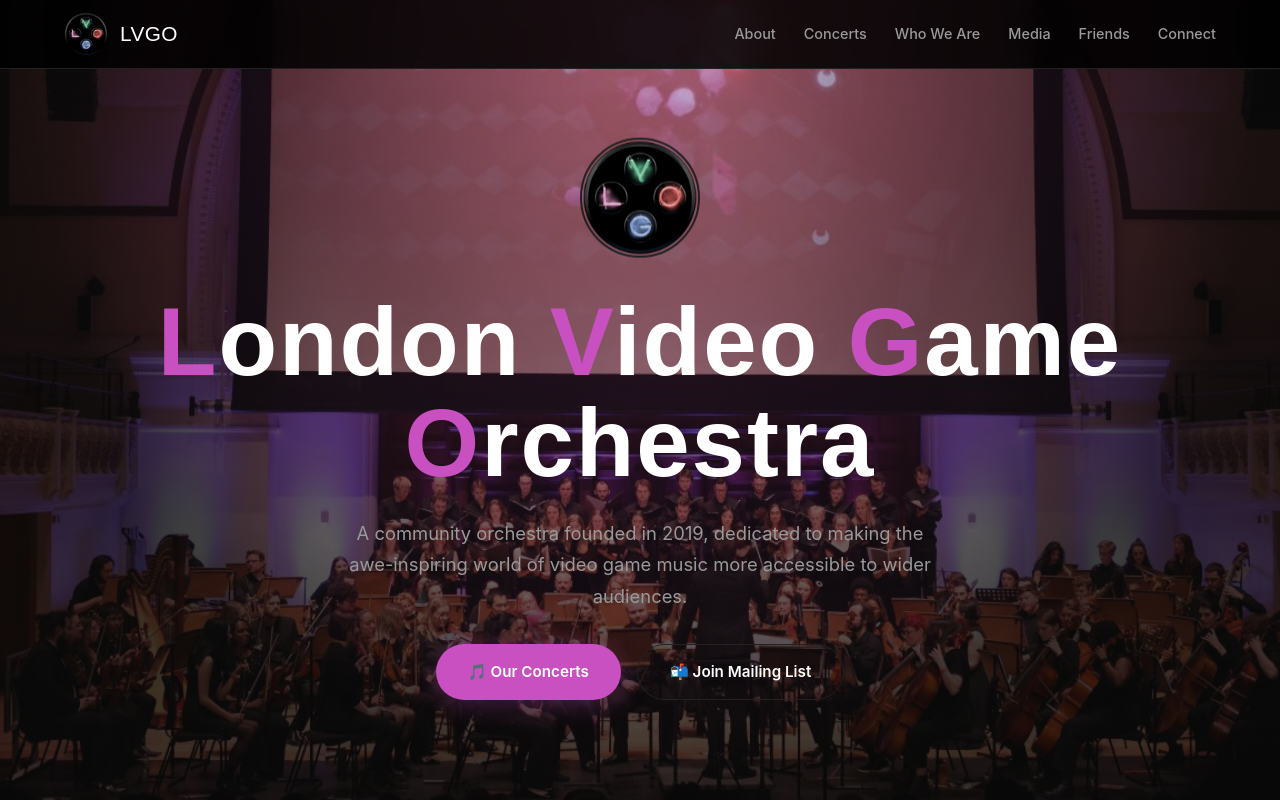
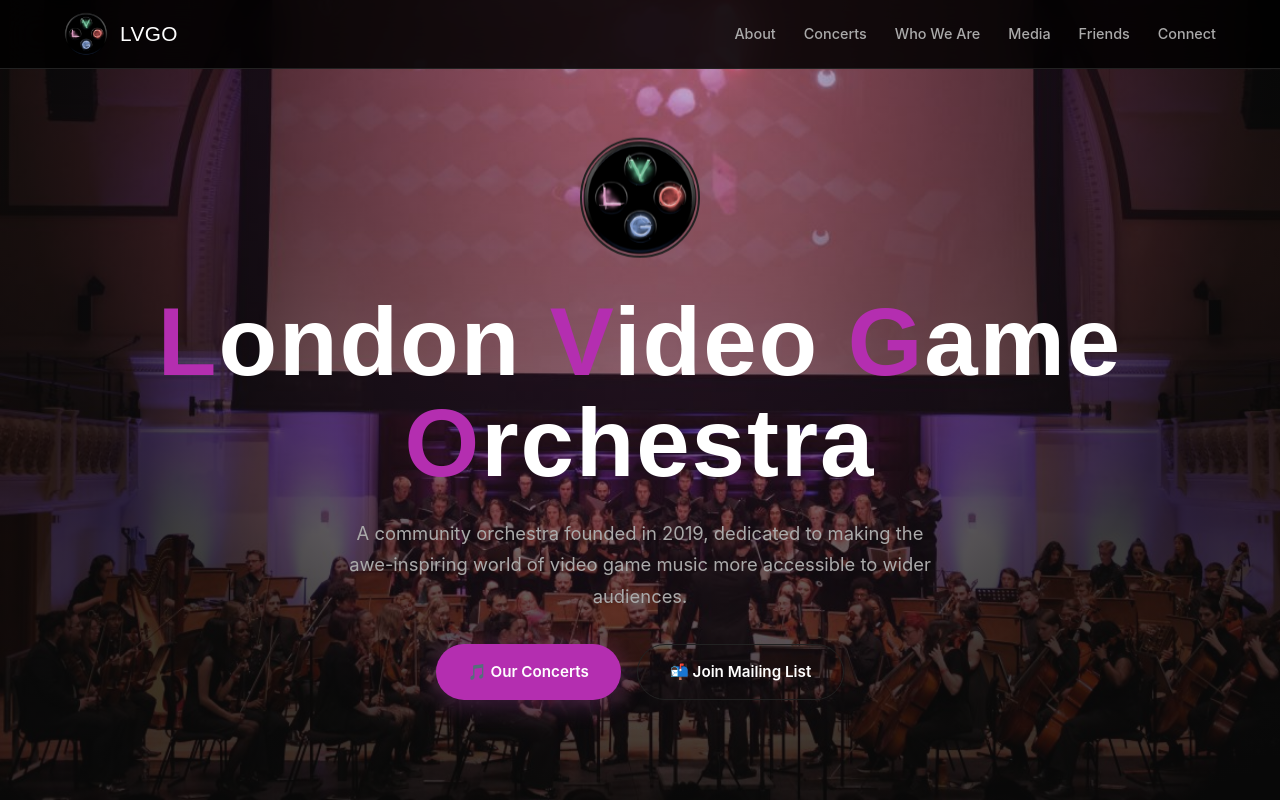
Before and after one commit to alectronic0/lvgo, a plain HTML site: page index.html in a window 1280 px wide. Shown: the top 800 px of the page. Drawn offline with Linux system fonts and the light colour scheme.

Commit message:
Fix accessibility issues and broken relative links in footer

```diff
--- a/css/style.css
+++ b/css/style.css
@@ -14,10 +14,10 @@
   --surface: #161616;
   --border: #222222;
   --text: #f0f0f0;
-  --text-muted: #999999;
-  --accent: #c850c0;
-  --accent-hover: #e060d8;
-  --accent-glow: rgba(200, 80, 192, 0.15);
+  --text-muted: #aaaaaa;
+  --accent: #b42eb0;
+  --accent-hover: #9c2098;
+  --accent-glow: rgba(180, 46, 176, 0.15);
   --white: #ffffff;
   --font-heading: 'Anton', sans-serif;
   --font-body: 'Inter', system-ui, -apple-system, sans-serif;
@@ -569,6 +569,7 @@
   position: fixed; bottom: 20px; left: 20px; z-index: 999;
   width: 44px; height: 44px; border-radius: 50%;
   background: var(--surface); border: 1px solid var(--border);
+  color: var(--white);
   font-size: 1.2rem; cursor: pointer;
   transition: all var(--transition);
   display: flex; align-items: center; justify-content: center;
--- a/js/app.js
+++ b/js/app.js
@@ -302,8 +302,8 @@
         <div class="footer-charity">
           <p>${data.site.name} is a registered charity in England &amp; Wales · <a href="${data.site.charityUrl}" target="_blank" rel="noopener" style="color: inherit; text-decoration: underline;">Charity No. ${data.site.charityNo}</a></p>
           <p style="margin-top: 8px;">
-            <a href="/arrangements.html" style="color: inherit; text-decoration: underline;">Arrangements</a> |
-            <a href="/policies.html" style="color: inherit; text-decoration: underline;">Policies</a>
+            <a href="arrangements.html" style="color: inherit; text-decoration: underline;">Arrangements</a> |
+            <a href="policies.html" style="color: inherit; text-decoration: underline;">Policies</a>
           </p>
           <p style="margin-top: 8px;">© <span class="year"></span> ${data.site.name}. All rights reserved.</p>
         </div>
--- a/js/content.js
+++ b/js/content.js
@@ -180,7 +180,7 @@
         venue: "Woolwich Works",
         mapUrl: "https://www.google.com/maps/search/?api=1&query=Woolwich+Works",
         programmeUrl: "assets/programmes/LVGO-SoH-Programme-19-November-2022.pdf",
-        soundcloudEmbed: '<iframe width="100%" height="166" scrolling="no" frameborder="no" allow="autoplay" src="https://w.soundcloud.com/player/?url=https%3A//api.soundcloud.com/tracks/1481859253&color=%23c850c0&auto_play=false&hide_related=false&show_comments=true&show_user=true&show_reposts=false&show_teaser=true"></iframe>'
+        soundcloudEmbed: '<iframe title="SoundCloud Audio Player" width="100%" height="166" scrolling="no" frameborder="no" allow="autoplay" src="https://w.soundcloud.com/player/?url=https%3A//api.soundcloud.com/tracks/1481859253&color=%23c850c0&auto_play=false&hide_related=false&show_comments=true&show_user=true&show_reposts=false&show_teaser=true"></iframe>'
       },
       {
         title: "Remastered (Now With Bonus Content)",
@@ -195,7 +195,7 @@
         mapUrl: "https://www.google.com/maps/search/?api=1&query=Woolwich+Works",
         infoUrl: "https://www.woolwich.works/events/london-video-game-orchestra-remastered-now-with-bonus-content",
         programmeUrl: "assets/programmes/LVGO-Remastered-11.06.2022.pdf",
-        soundcloudEmbed: '<iframe width="100%" height="166" scrolling="no" frameborder="no" allow="autoplay" src="https://w.soundcloud.com/player/?url=https%3A//api.soundcloud.com/tracks/1335809995&color=%23c850c0&auto_play=false&hide_related=false&show_comments=true&show_user=true&show_reposts=false&show_teaser=true"></iframe>'
+        soundcloudEmbed: '<iframe title="SoundCloud Audio Player" width="100%" height="166" scrolling="no" frameborder="no" allow="autoplay" src="https://w.soundcloud.com/player/?url=https%3A//api.soundcloud.com/tracks/1335809995&color=%23c850c0&auto_play=false&hide_related=false&show_comments=true&show_user=true&show_reposts=false&show_teaser=true"></iframe>'
       }
     ]
   },
```
